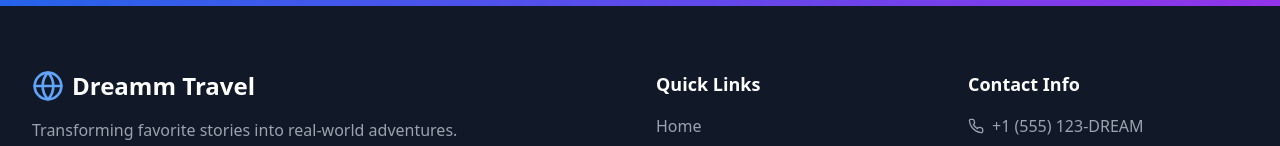
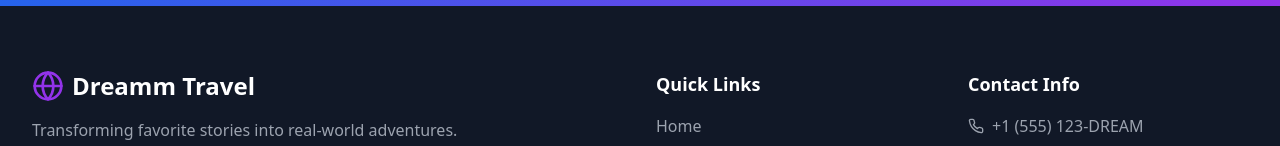
Before and after one commit to othiagoribeiro/acmekultrip, a React (Vite) app: page / in a window 1280 px wide. Shown: the part 4234-4380 px from the top of the page. Built offline with nearby package versions, Linux system fonts and the light colour scheme.

Commit message:
Alterar globo da marca Dreamm para roxo

```diff
--- a/src/App.tsx
+++ b/src/App.tsx
@@ -87,7 +87,7 @@ function App() {
         <div className="max-w-7xl mx-auto px-4 sm:px-6 lg:px-8">
           <div className="flex justify-between items-center h-16">
             <div className="flex items-center">
-              <Globe className={`h-8 w-8 mr-2 ${scrollY > 50 ? 'text-blue-600' : 'text-white'}`} />
+              <Globe className={`h-8 w-8 mr-2 ${scrollY > 50 ? 'text-purple-600' : 'text-white'}`} />
               <span className={`text-xl font-bold ${scrollY > 50 ? 'text-gray-900' : 'text-white'}`}>
                 Dreamm Travel
               </span>
@@ -450,7 +450,7 @@ function App() {
           <div className="grid grid-cols-1 md:grid-cols-4 gap-8">
             <div className="md:col-span-2">
               <div className="flex items-center mb-4">
-                <Globe className="h-8 w-8 mr-2 text-blue-400" />
+                <Globe className="h-8 w-8 mr-2 text-purple-600" />
                 <span className="text-2xl font-bold">Dreamm Travel</span>
               </div>
               <p className="text-gray-400 mb-6 max-w-md">
```
